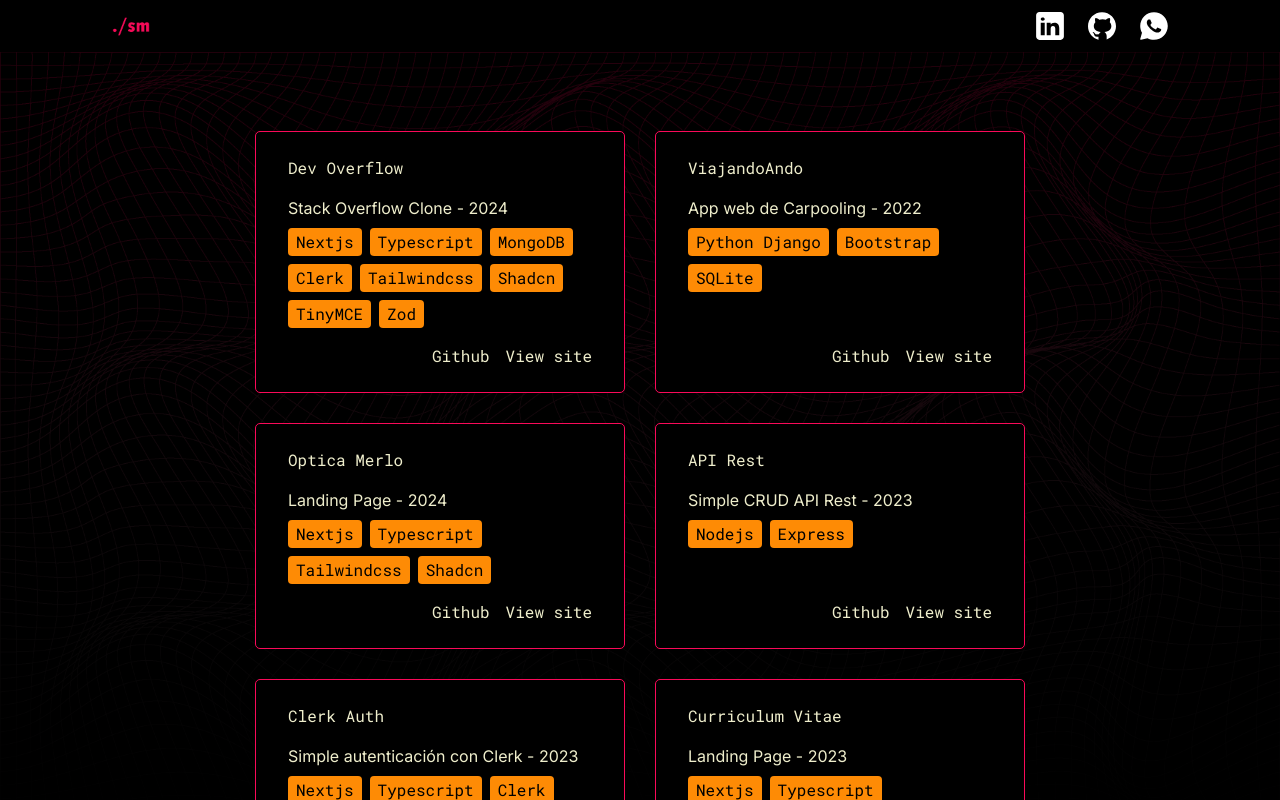
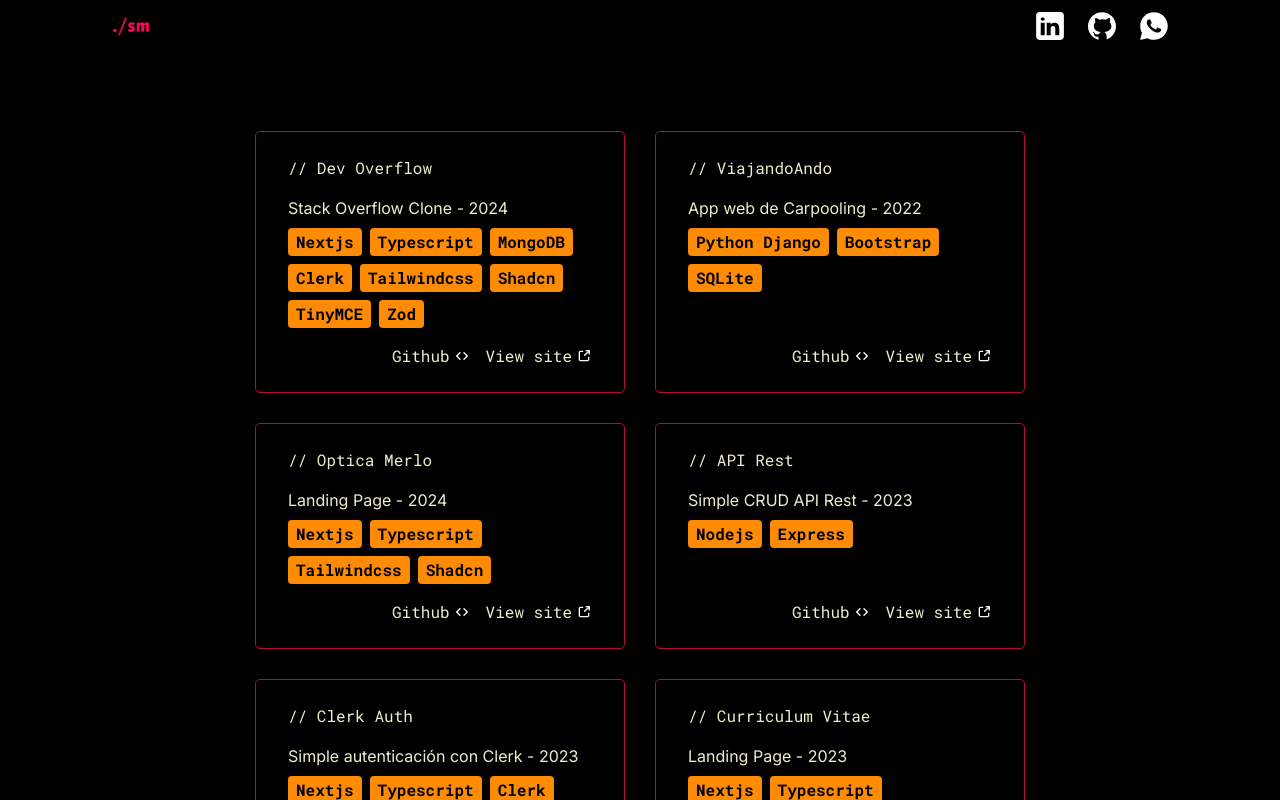
Before and after one commit to SantiagoMerlo1337/merlo-santiago-pf, a Next.js app: page /portafolio in a window 1280 px wide. Shown: the top 800 px of the page. Built offline with nearby package versions, Linux system fonts and the light colour scheme.

Commit message:
improve projectcard, hover-card, and layout.tsx

```diff
--- a/app/layout.tsx
+++ b/app/layout.tsx
@@ -33,8 +33,9 @@
     return (
         <html lang="es">
             <body className={`${robotoMono.className} bg-black`}>
-                <Navbar />
-                <Image className="absolute min-h-svh opacity-15 z-0" src="/assets/images/custom-background.png" width={1920} height={1080} alt="Background Image" />
+                <header>
+                    <Navbar />
+                </header>
                 <main className="container my-20 z-10 relative text-tertiary-500">
                     {children}
                 </main>
--- a/components/shared/ProjectCard.tsx
+++ b/components/shared/ProjectCard.tsx
@@ -1,6 +1,6 @@
 import { ProjectsInfo } from "@/types";
 import { Inter } from "next/font/google"
-import { techInfo} from "../constants";
+import { techInfo } from "../constants";
 import Link from "next/link";
 import {
   HoverCard,
@@ -8,16 +8,14 @@
   HoverCardTrigger,
 } from "@/components/ui/hover-card"
 import Image from "next/image";
-
-
 const inter = Inter({ subsets: ["latin"] });
 
 const ProjectCard = ({label, desc, techs, ghUrl, siteUrl} : ProjectsInfo) => {
 
   return (
-    <article className="flex flex-col gap-4 bg-black w-full px-8 py-6 outline outline-1 outline-primary-500 rounded">
+    <article className="flex flex-col gap-4 bg-black w-full px-8 py-6 outline outline-1 outline-primary-500/75 rounded">
 
-      <p className="h5-semibold">{label}</p>
+      <p className="h5-bold">{`// `}{label}</p>
 
       <div className="grow">
         <p className={`${inter.className} mb-2`}>{desc}</p>
@@ -25,10 +23,13 @@
           {
             techs.map((techName)=>(
               <HoverCard key={techName}>
-                <HoverCardTrigger className="body-regular bg-secondary-500 text-black px-2 py-0.5 rounded">{techName}</HoverCardTrigger>
-                <HoverCardContent className="bg-tertiary-500 text-black">
-                  <div>
-                    {techInfo[techName.replace(/ /g,"")]}
+                <HoverCardTrigger className="body-regular bg-secondary-500 text-black font-bold px-2 py-0.5 rounded">{techName}</HoverCardTrigger>
+                <HoverCardContent>
+                  <div className="flex gap-5 h-full">
+                  <Image src={techInfo[techName.replace(/ /g,"")][1]} width={32} height={32} alt={`${techInfo[techName.replace(/ /g,"")][0]} Logo`}/>
+                    <p className="text-shadow">
+                      {techInfo[techName.replace(/ /g,"")][0]}
+                    </p>
                   </div>
                 </HoverCardContent>
               </HoverCard>
@@ -39,10 +40,16 @@
 
       <div className="flex justify-end gap-4 body-regular">
         {ghUrl && (
-          <Link href={ghUrl} className="bg-black hover:bg-blue-800 cursor-static-animation" target="_blank">Github</Link>
+            <Link href={ghUrl} className="flex gap-1 hover:underline underline-offset-2" target="_blank">
+              <p>Github</p>
+              <Image src="/assets/icons/code.svg" width={16} height={16} alt="Link externo icono"/>
+            </Link>
         )}
         {siteUrl && (
-          <Link href={siteUrl} className="bg-black hover:bg-blue-800 cursor-static-animation" target="_blank">View site</Link>
+            <Link href={siteUrl} className="flex gap-1 hover:underline underline-offset-2" target="_blank">
+              <p>View site</p>
+              <Image src="/assets/icons/external-link.svg" width={16} height={16} alt="Link externo icono"/>
+            </Link>
         )}
       </div>
     </article>
--- a/components/ui/hover-card.tsx
+++ b/components/ui/hover-card.tsx
@@ -18,7 +18,7 @@
     align={align}
     sideOffset={sideOffset}
     className={cn(
-      "z-50 w-64 rounded-md border bg-popover p-4 text-popover-foreground shadow-md outline-none data-[state=open]:animate-in data-[state=closed]:animate-out data-[state=closed]:fade-out-0 data-[state=open]:fade-in-0 data-[state=closed]:zoom-out-95 data-[state=open]:zoom-in-95 data-[side=bottom]:slide-in-from-top-2 data-[side=left]:slide-in-from-right-2 data-[side=right]:slide-in-from-left-2 data-[side=top]:slide-in-from-bottom-2",
+      "z-50 w-fit max-w-96 mt-1 rounded backdrop-blur-3xl bg-tertiary-500/10 p-4 text-popover-foreground shadow-md outline-none data-[state=open]:animate-in data-[state=closed]:animate-out data-[state=closed]:fade-out-0 data-[state=open]:fade-in-0 data-[state=closed]:zoom-out-95 data-[state=open]:zoom-in-95 data-[side=bottom]:slide-in-from-top-2 data-[side=left]:slide-in-from-right-2 data-[side=right]:slide-in-from-left-2 data-[side=top]:slide-in-from-bottom-2",
       className
     )}
     {...props}
```
